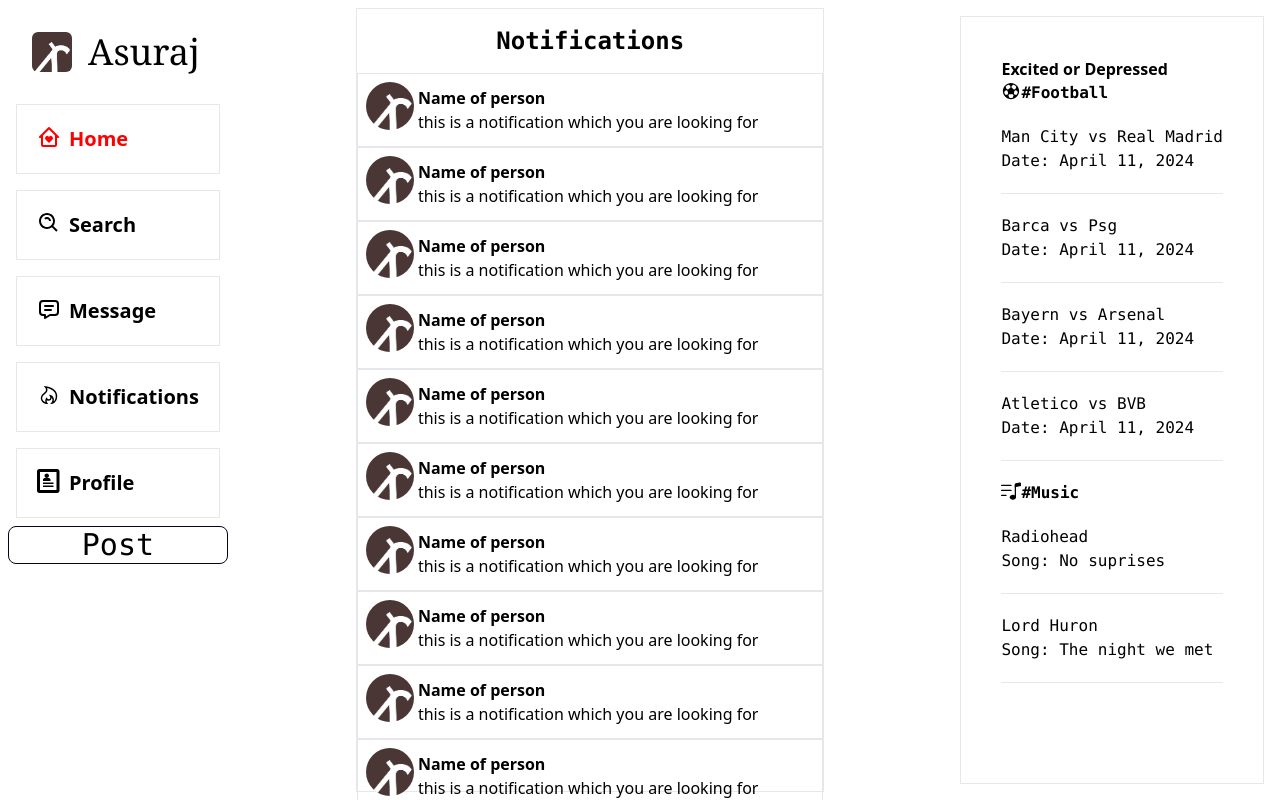
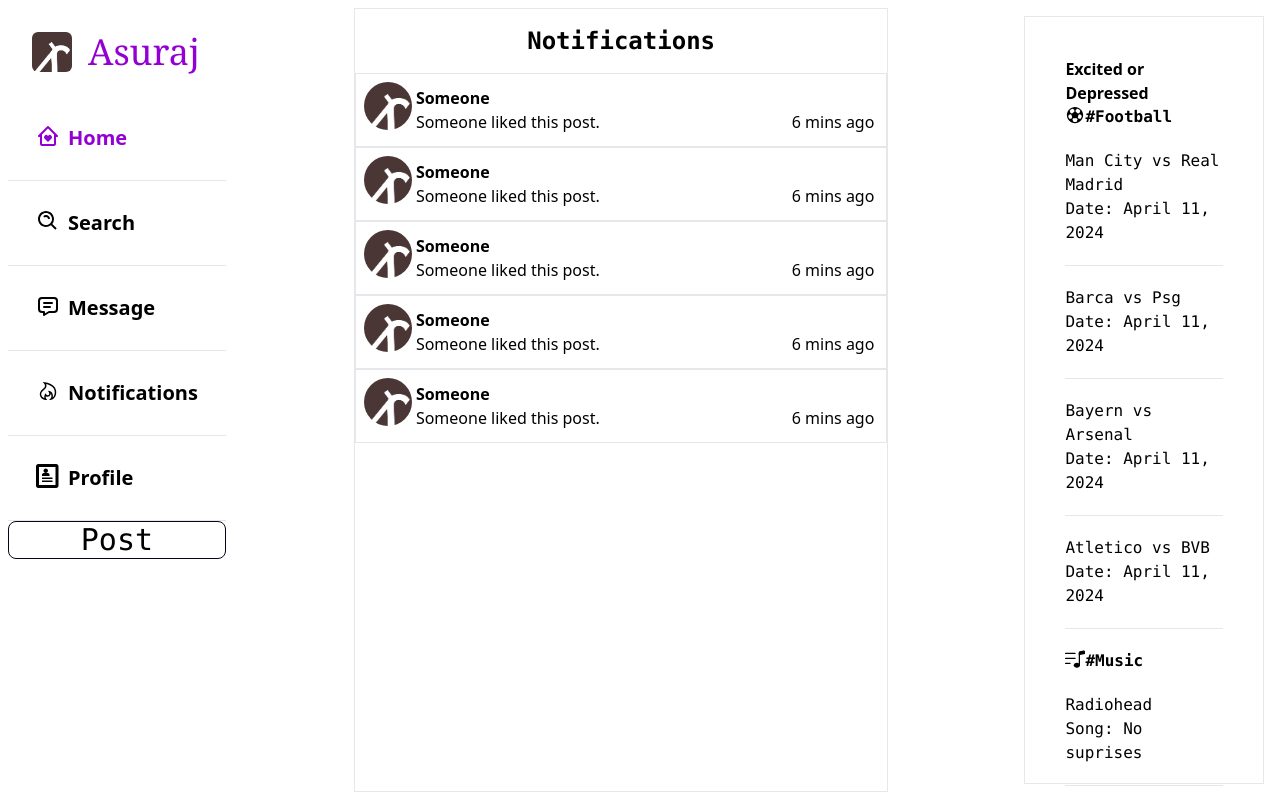
Before and after one commit to Luckyzen69/Asuraj-, a React (Vite) app: page /notifications in a window 1280 px wide. Built offline with nearby package versions, Linux system fonts and the light colour scheme.

Commit message:
Update components with new styling and layout changes
* Update Post component with new prop "avatare"
* Add BiSolidMessageAdd icon to Message component
* Update Noti component with new layout and design
* Add multiple

```diff
--- a/src/components/feeds/post.jsx
+++ b/src/components/feeds/post.jsx
@@ -13,7 +13,7 @@ export default function Post({
     verified,
     text,
     image,
-    avatar
+    avatare
 }){
 
     return (
--- a/src/components/messages/messages.jsx
+++ b/src/components/messages/messages.jsx
@@ -1,10 +1,20 @@
+import { BiSolidMessageAdd } from "react-icons/bi";
 
 export default function Message(){
     return (
         <>
         <div className="feed min-w-max flex-auto border ml-32 mr-32 ">
-            <h1>Message Board</h1>
-
+            <div className="flex  justify-between text-xl m-2">
+            <h1 className="font-bold">Messages</h1>
+            <BiSolidMessageAdd />
+            </div>
+            <div className="m-2 p-4 flex flex-col justify-center items-center ">
+                <h1 className="font-bold text-2xl">Welcome to your inbox!</h1>
+                <p>Looks like nobody wants to talk to your.</p>
+            </div>
+            <div className="flex justify-center">
+                <button className="border p-4 rounded-full bg-blue-400 text-white font-bold">Write a Message</button>
+            </div>
         </div>
         </>
     )
--- a/src/components/notifications/noti.jsx
+++ b/src/components/notifications/noti.jsx
@@ -5,9 +5,12 @@ export default function Noti(){
         <div className='flex border border-collapse p-2'>
             <img src={idk} alt="" className='h-12 rounded-full'/>
             <div className='m-1'>
-            <h3 className='font-bold'>Name of person</h3>
-            <p>this is a notification which you are looking for</p>
+            <h3 className='font-bold'>Someone</h3>
 
+            <div className='flex space-x-48'>
+            <p>Someone liked this post.</p>
+            <p> 6 mins ago</p>
+                </div>
             </div>
         </div>
     </>)
--- a/src/components/notifications/notification.jsx
+++ b/src/components/notifications/notification.jsx
@@ -9,17 +9,6 @@ import Noti from "./noti"
       <Noti/>
       <Noti/>
       <Noti/>
-      <Noti/>
-      <Noti/>
-      <Noti/>
-      <Noti/>
-      <Noti/>
-      <Noti/>
-      <Noti/>
-      <Noti/>
-      <Noti/>
-      <Noti/>
-      <Noti/>
     </div>
     </>)
  }
--- a/src/components/search/search.jsx
+++ b/src/components/search/search.jsx
@@ -4,7 +4,17 @@ export default function Search(){
     return (
         <>
         <div className="min-w-max flex-auto border ml-32 mr-32  ">
-            <h2> Search</h2>
+            <h2 className="font-bold text-center text-2xl"> Search</h2>
+            <div className="m-4 relative">
+                <form  className=" flex ">
+                    <input type="search" placeholder="What are you searching for?" className="border rounded-lg w-96 m-1 p-1 " />
+                </form>
+               <div className="m-2 ">
+                <h1 className="font-bold">What are we?</h1>
+                <p>Lagzen Thakuri</p>
+                <p>Sobindra Budhathoki</p>
+               </div>
+            </div>
         </div>
         </>
     )
--- a/src/components/sidebars/navigation.jsx
+++ b/src/components/sidebars/navigation.jsx
@@ -14,16 +14,16 @@
 
   <div className='flex p-2 m-2 '>
   <img src={Idk} alt="logo" className='h-10 w-10 m-2 rounded-md' />
-  <h1 className='text-4xl font-serif m-2'>Asuraj</h1>
+  <h1 className='text-4xl font-serif m-2 text-violet'>Asuraj</h1>
   </div>
 
   <div className='flex flex-col    '>
 
-<Link to="/home"><SidebarOption active text="Home" Icon={BiHomeHeart} /></Link>
-<Link to="/search"><SidebarOption text="Search" Icon={BiSearchAlt}  /></Link>
-<Link to="messages"><SidebarOption text="Message" Icon={TbMessage} /></Link>
-<Link to="/notifications"><SidebarOption text="Notifications" Icon={LiaHotjar}  /></Link>
-<Link to="/profile"><SidebarOption text="Profile" Icon={ImProfile}  /></Link>
+<Link to="/home"><SidebarOption active text="Home" Icon={BiHomeHeart} /></Link> <hr />
+<Link to="/search"><SidebarOption text="Search" Icon={BiSearchAlt}  /></Link> <hr />
+<Link to="messages"><SidebarOption text="Message" Icon={TbMessage} /></Link> <hr />
+<Link to="/notifications"><SidebarOption text="Notifications" Icon={LiaHotjar}  /></Link> <hr />
+<Link to="/profile"><SidebarOption text="Profile" Icon={ImProfile}  /></Link> <hr />
 <button variant="outlined" className=" text-3xl font-mono border rounded-lg border-slate-950 hover:bg-slate-900 hover:text-white  " >Post</button>
   </div>
   </section>
--- a/src/components/sidebars/sidebarOption.jsx
+++ b/src/components/sidebars/sidebarOption.jsx
@@ -3,7 +3,7 @@ import React from "react"
 export default function SidebarOption({active,text,Icon}){
     return (
         <>
-           <div className={`sidebarOption  text-xl flex p-5 m-2 hover:text-green border font-bold ${active && 'sidebarOption--active'}`}>
+           <div className={`sidebarOption  text-xl flex p-5 m-2 hover:text-violet  font-bold ${active && 'sidebarOption--active'}`}>
         {Icon && <Icon className="text-2xl mr-2" />}
             <h2 className="cursor-default">{text}</h2>
         </div>
--- a/src/index.css
+++ b/src/index.css
@@ -3,7 +3,7 @@
 @tailwind utilities;
 
 .sidebarOption--active{
-    color:red;
+    color:#9400D3;
 }
 
 .feed::-webkit-scrollbar {
--- a/tailwind.config.js
+++ b/tailwind.config.js
@@ -4,7 +4,8 @@ export default {
   theme: {
     extend: {
       colors:{
-        green:"#328572  "
+        green:"#328572 ",
+        violet:"#9400D3	"
       }
     },
   },
```
